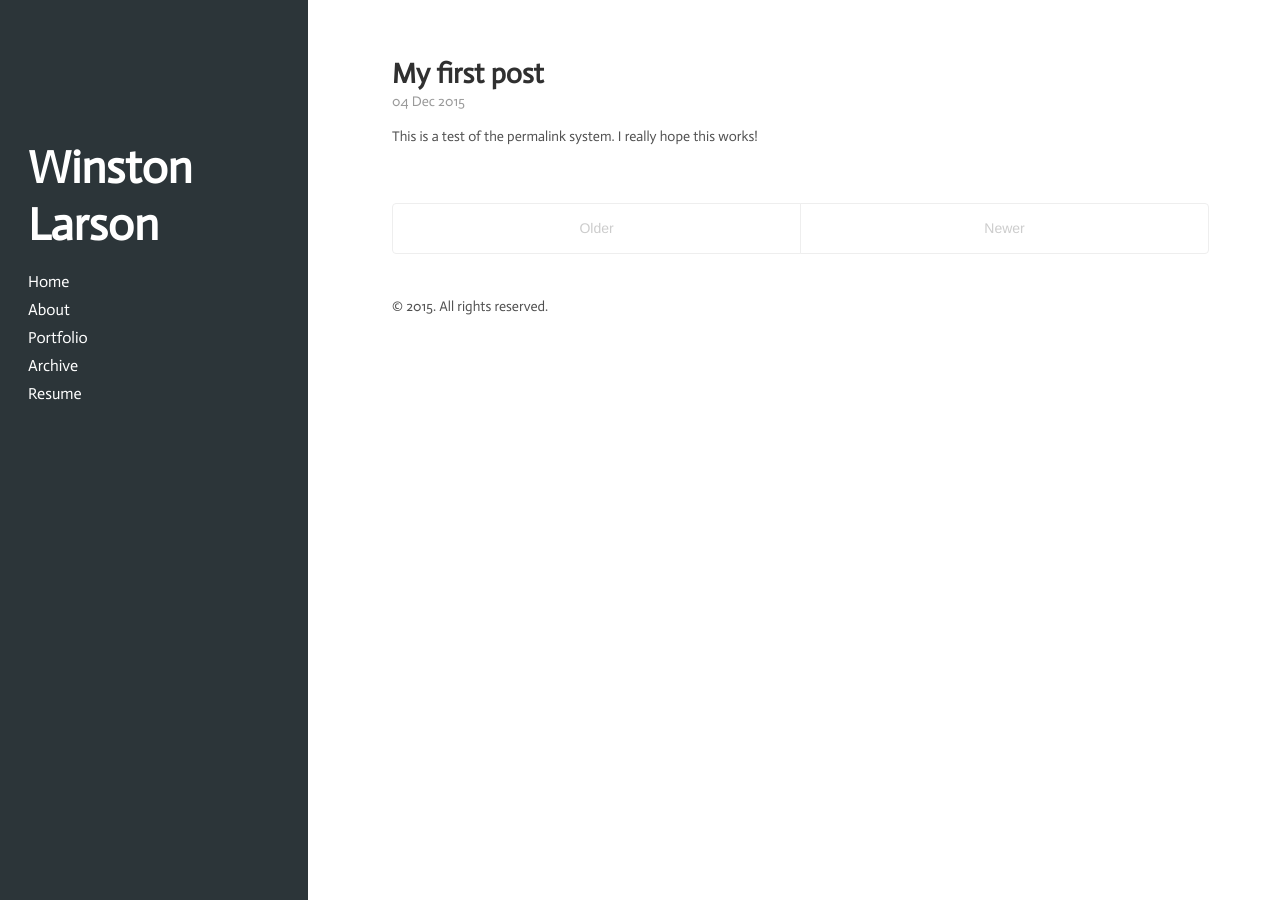
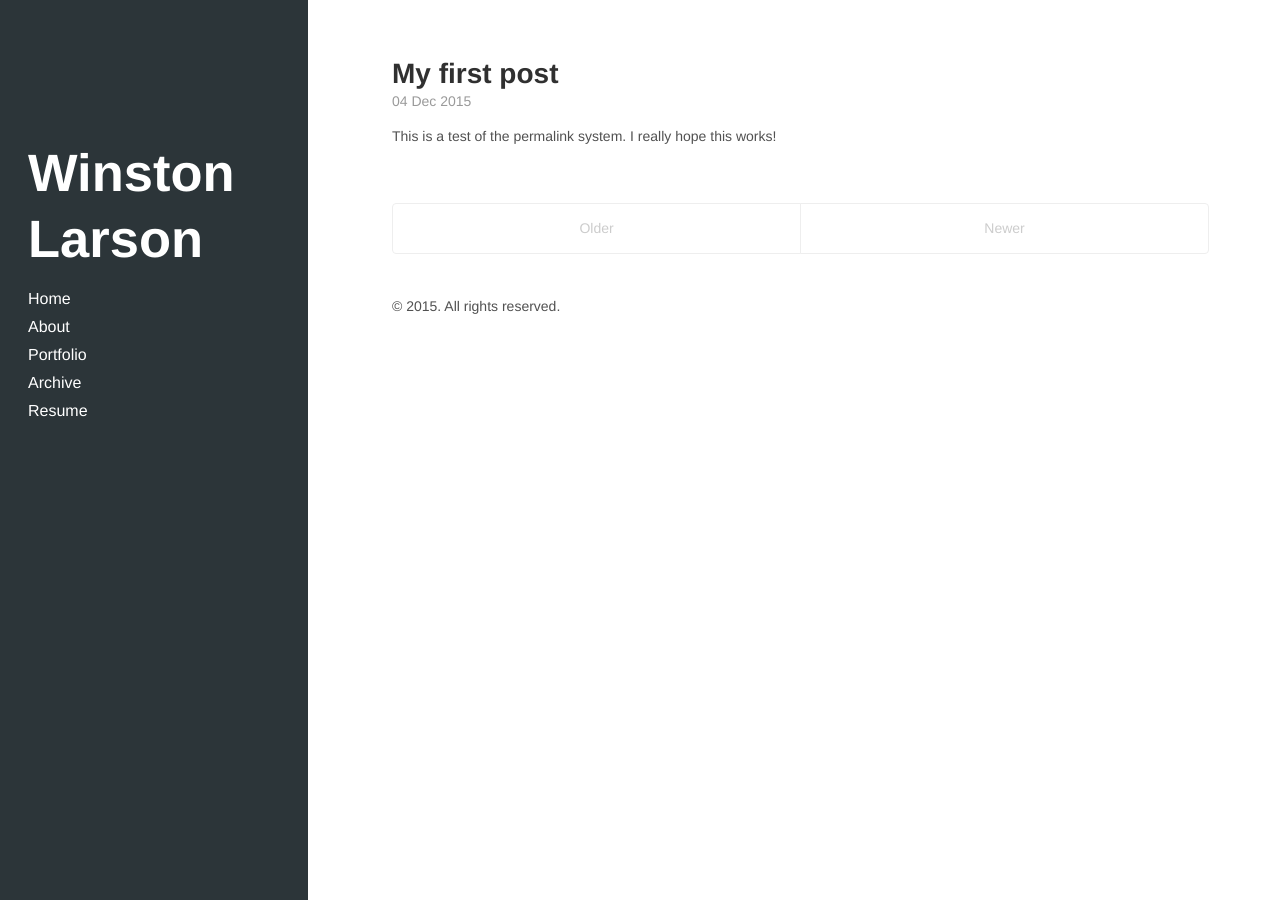
Before and after one commit to winstonlarson/old_website, a Jekyll site: the page built from index.html, in a window 1280 px wide. Built offline with Jekyll 4.4.1, drawn with Linux system fonts in a browser that asks for light colours; some web fonts are replaced; the list of posts is cut into pages by our own code.

Commit message:
fixed font

```diff
--- a/_includes/head.html
+++ b/_includes/head.html
@@ -19,7 +19,7 @@
   <link rel="stylesheet" href="{{ site.baseurl }}public/css/syntax.css">
   <link rel="stylesheet" href="{{ site.baseurl }}public/css/hyde.css">
   <!-- <link rel="stylesheet" href="http://fonts.googleapis.com/css?family=PT+Sans:400,400italic,700|Abril+Fatface"> -->
-  <link rel="stylesheet" type="text/css" href="//fonts.googleapis.com/css?family=Actor" />
+  <link rel="stylesheet" type="text/css" href="//fonts.googleapis.com/css?family=Muli" />
 
   <!-- Icons -->
   <link rel="apple-touch-icon-precomposed" sizes="144x144" href="{{ site.baseurl }}public/apple-touch-icon-144-precomposed.png">
--- a/public/css/hyde.css
+++ b/public/css/hyde.css
@@ -32,7 +32,7 @@
  */
 
 html {
-  font-family: Actor, Helvetica, Arial, sans-serif;
+  font-family: Muli, Helvetica, Arial, sans-serif;
 }
 @media (min-width: 48em) {
   html {
@@ -78,8 +78,8 @@
 .sidebar-about h1 {
   color: #fff;
   margin-top: 0;
-  font-family: Actor, Helvetica, Arial, sans-serif;
-  font-size: 3.25rem;
+  font-family: Muli, Helvetica, Arial, sans-serif;
+  font-size: 3.75rem;
   text-decoration: none;
 }
 
```
Also changed, not shown: 11 other files.
